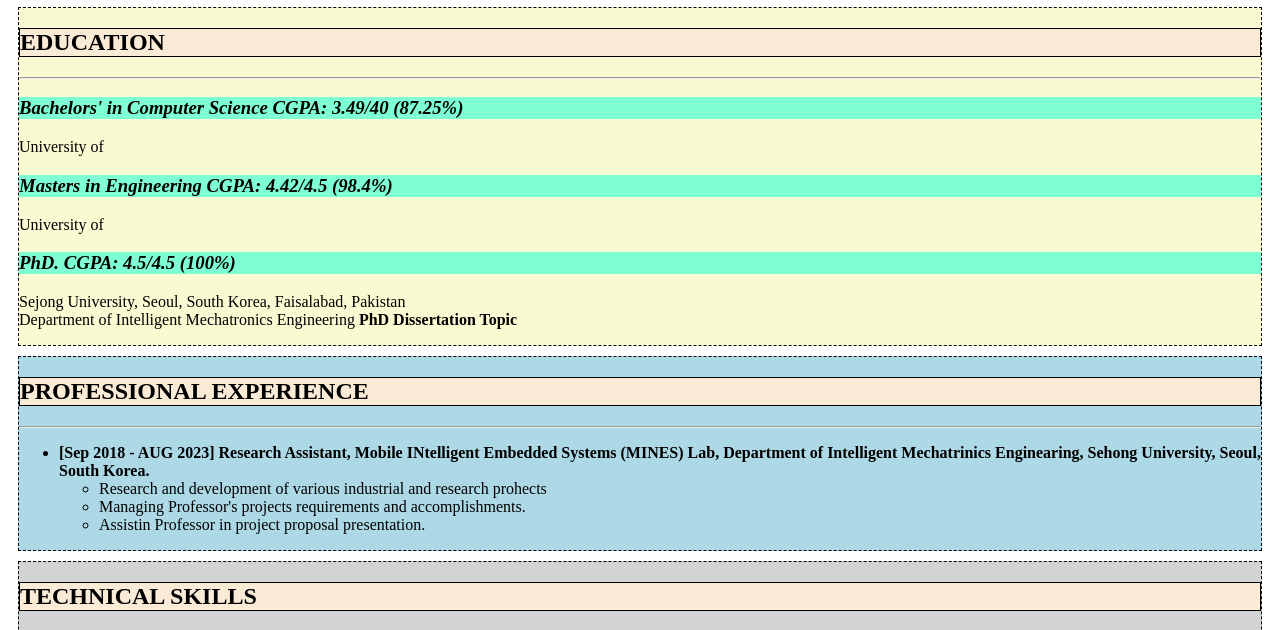
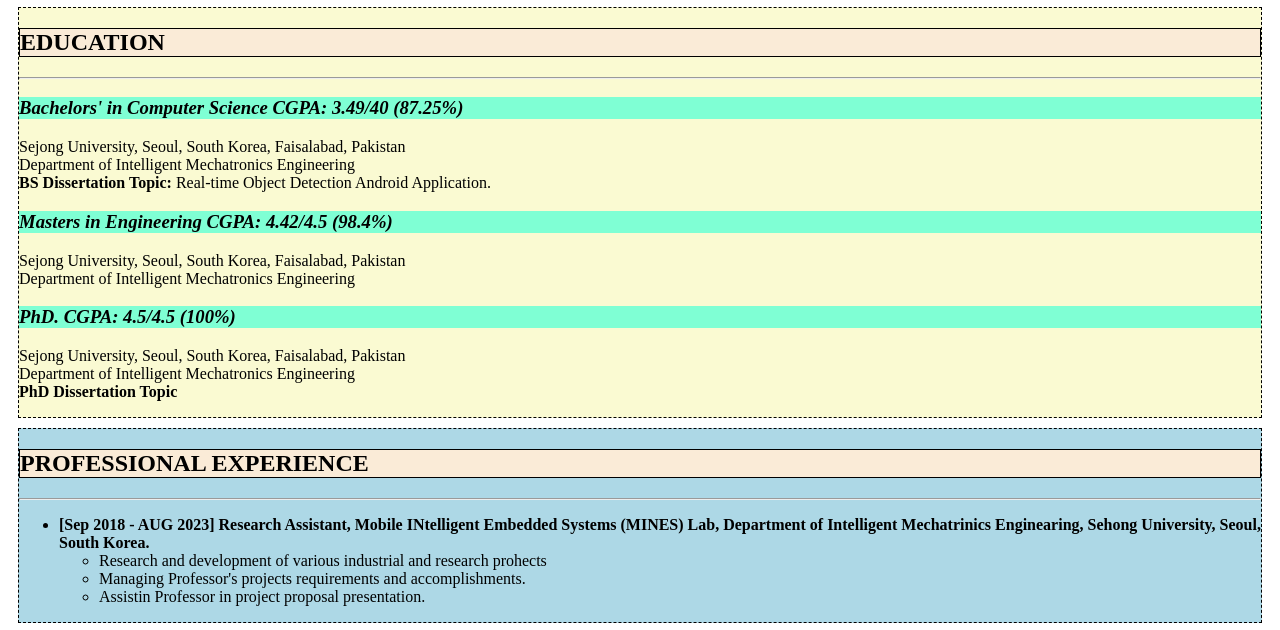
Before and after one commit to sh-molt/wp_final, a plain HTML site: page index.html in a window 1280 px wide. Shown: the part 166-796 px from the top of the page. Drawn offline with Linux system fonts and the light colour scheme.

Commit message:
2nd commit

```diff
--- a/profile.html
+++ b/index.html
@@ -39,16 +39,23 @@
 
         <h3><i>Bachelors' in Computer Science CGPA: 3.49/40 (87.25%)</i></h3>
         <P>
-            University of
+            Sejong University, Seoul, South Korea, Faisalabad, Pakistan<br>
+            Department of Intelligent Mechatronics Engineering<br>
+            <b>
+                BS Dissertation Topic:
+            </b>
+            Real-time Object Detection Android Application.
         </P>
         <h3><i>Masters in Engineering CGPA: 4.42/4.5 (98.4%)</i></h3>
         <P>
-            University of
+            Sejong University, Seoul, South Korea, Faisalabad, Pakistan<br>
+            Department of Intelligent Mechatronics Engineering
         </P>
         <h3><i>PhD. CGPA: 4.5/4.5 (100%)</i></h3>
         <P>
             Sejong University, Seoul, South Korea, Faisalabad, Pakistan<br>
             Department of Intelligent Mechatronics Engineering
+            <br>
             <b>PhD Dissertation Topic</b>
         </P>
 
```
